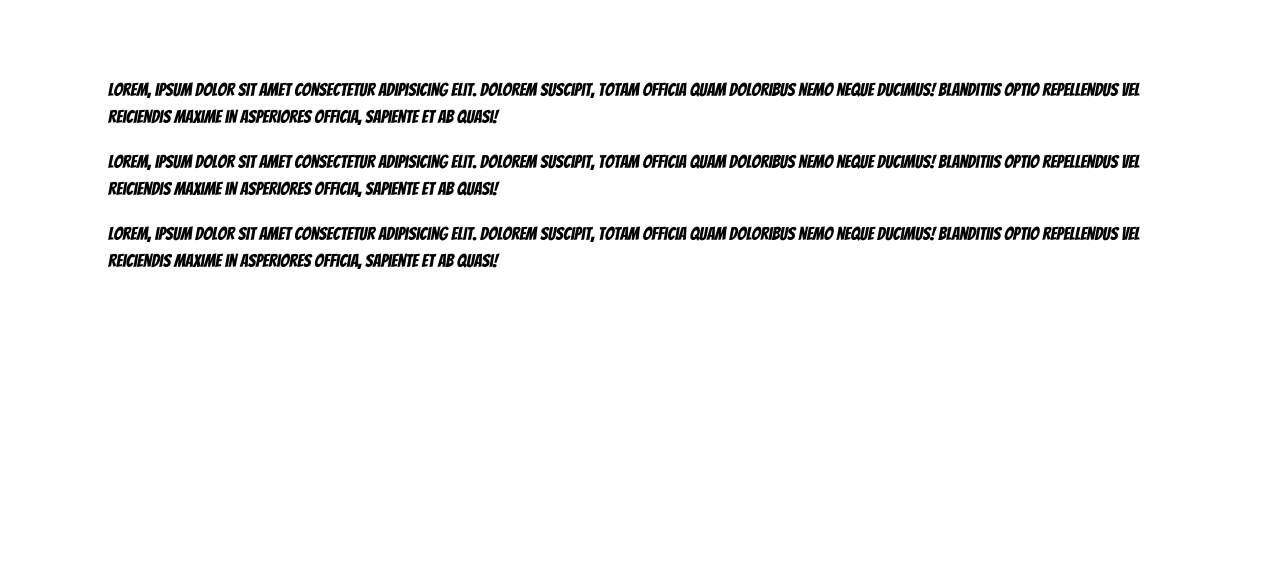
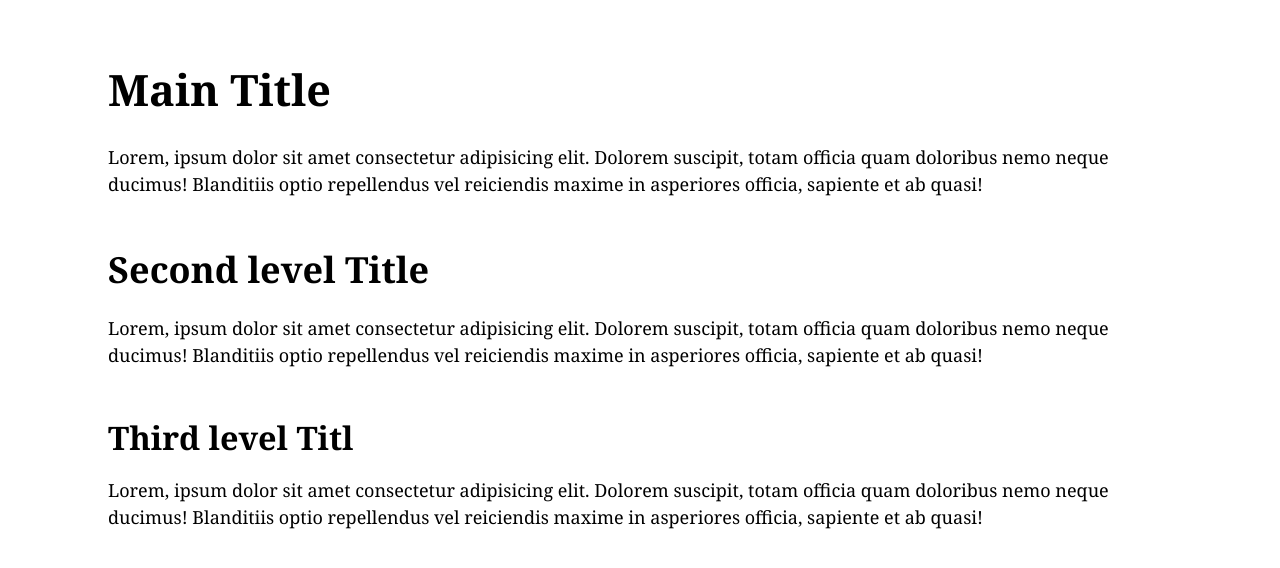
Before and after one commit to AngelBWD/HTML-CSS, a plain HTML site: page CSS & TYPOGRAPHY/demo.html in a window 1280 px wide. Drawn offline with Linux system fonts and the light colour scheme.

Commit message:
Add files via upload

```diff
--- a/CSS & TYPOGRAPHY/demo.html
+++ b/CSS & TYPOGRAPHY/demo.html
@@ -10,8 +10,11 @@
     <link rel="stylesheet" href="style.css">
 </head>
 <body>
+    <h1>Main Title</h1>
     <p>Lorem, ipsum dolor sit amet consectetur adipisicing elit. Dolorem suscipit, totam officia quam doloribus nemo neque ducimus! Blanditiis optio repellendus vel reiciendis maxime in asperiores officia, sapiente et ab quasi!</p>
+    <h2>Second level Title</h2>
     <p>Lorem, ipsum dolor sit amet consectetur adipisicing elit. Dolorem suscipit, totam officia quam doloribus nemo neque ducimus! Blanditiis optio repellendus vel reiciendis maxime in asperiores officia, sapiente et ab quasi!</p>
+    <h3>Third level Titl</h3>
     <p>Lorem, ipsum dolor sit amet consectetur adipisicing elit. Dolorem suscipit, totam officia quam doloribus nemo neque ducimus! Blanditiis optio repellendus vel reiciendis maxime in asperiores officia, sapiente et ab quasi!</p>
 </body>
 </html>
--- a/CSS & TYPOGRAPHY/style.css
+++ b/CSS & TYPOGRAPHY/style.css
@@ -1,6 +1,54 @@
+html {
+    font: 16px/1.5 Georgia, Arial, Helvetica, sans-serif;
+}
+
+@media (min-width: 800px) {
+    html {font-size: 14px;}
+}
+
+@media (min-width: 1024px) {
+    html {font-size: 16px;}
+}
+
+@media (min-width: 1280px) {
+    html {font-size: 18px;}
+}
+
+body, form, table, input, textarea, option, select {
+    font: inherit;
+}
+p {
+     margin: 0;
+     padding: 0 0 1.5em 0;
+}
+
+h1, h2, h3, h4, h5, h6 {
+    font-family: Georgia, 'Times New Roman', Times, serif;
+    margin: 0;
+    padding-bottom: 0.5em;
+}
+
+h1 { font-size: 2.4em; }
+h2 { font-size: 2.0em; }
+h3 { font-size: 1.8em; }
+h4 { font-size: 1.6em; }
+h5 { font-size: 1.4em; }
+h6 { font-size: 1.2em; }
+
+p+h1,
+p+h2,
+p+h3,
+p+h4,
+p+h5,
+p+h6 {
+    padding-top: 0.5em;
+}
+
+
+
+
+
+
 body {
-    font-size: 18px;
     padding: 50px 100px;
-    line-height: 1.5;
-    font-family: Bangers, Helvetica, sans-serif;
 }
```
